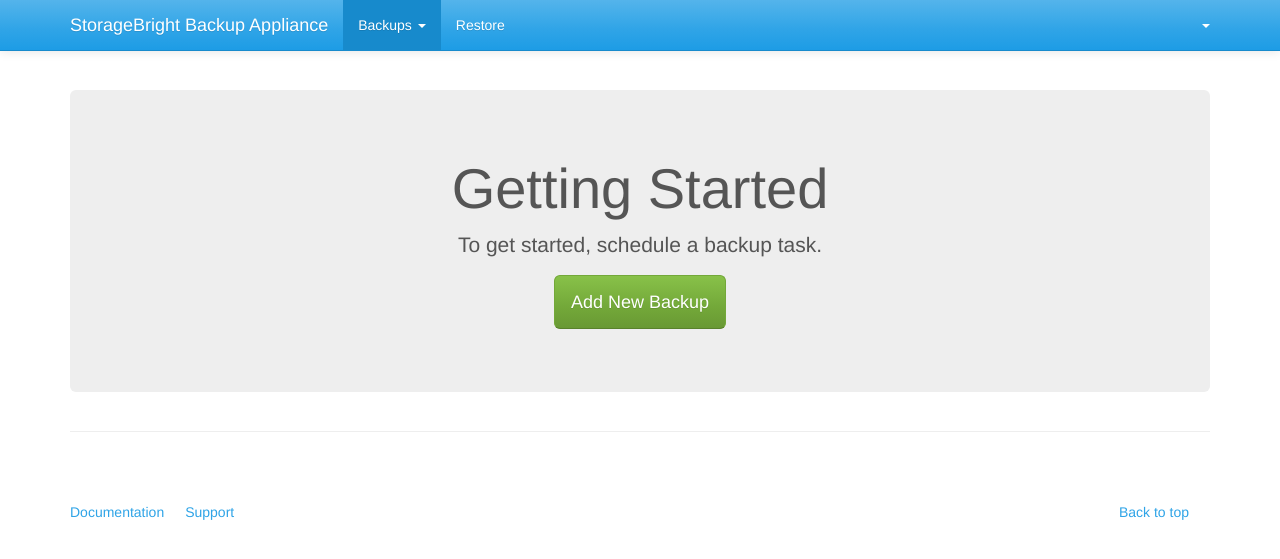
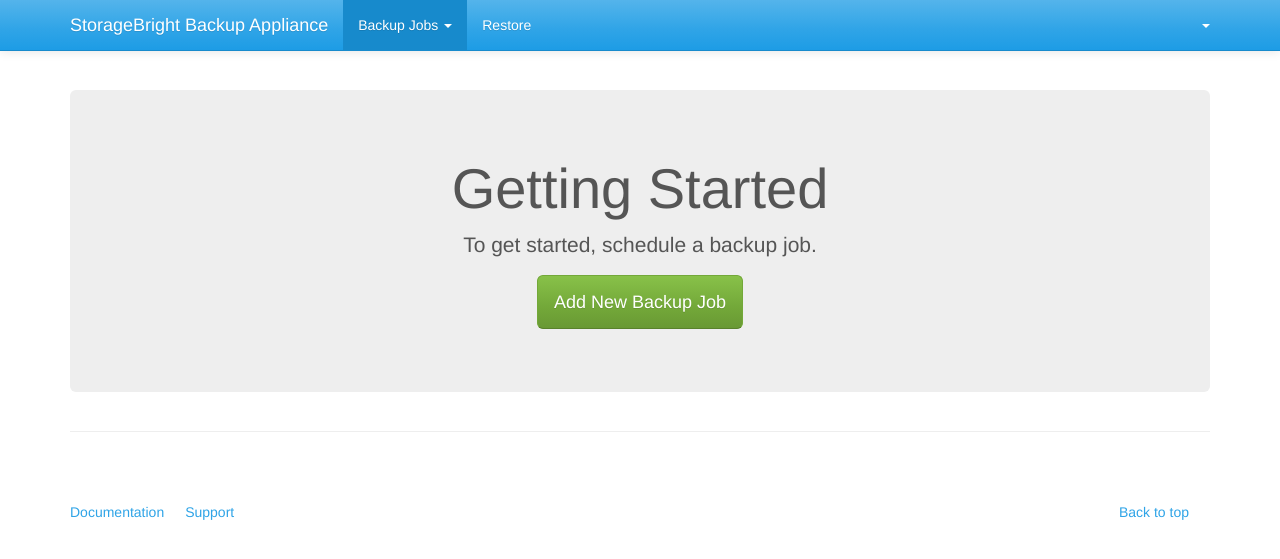
Before and after one commit to travcunn/storagebright-appliance, a Flask app: template app/templates/backups.html in a window 1280 px wide. Shown: the top 559 px of the page. Run offline with Flask 2, Linux system fonts and the light colour scheme; the template is opened without the code that fills it, so the values that code supplies are empty; some libraries are stand-ins or nearby versions.

Commit message:
Changed terminology from 'backup task' to 'backup job'

```diff
--- a/app/templates/backups.html
+++ b/app/templates/backups.html
@@ -15,11 +15,11 @@
     <ul class="nav navbar-nav">
 
       <li class="dropdown active">
-          <a href="#" class="dropdown-toggle" data-toggle="dropdown" role="button" aria-expanded="false">Backups <span class="caret"></span></a>
+          <a href="#" class="dropdown-toggle" data-toggle="dropdown" role="button" aria-expanded="false">Backup Jobs <span class="caret"></span></a>
           <ul class="dropdown-menu" role="menu">
             <li><a href="/backups">View All</a></li>
             <li class="divider"></li>
-            <li><a href="/backups/new">Add New Backup</a></li>
+            <li><a href="/backups/new">Add New Backup Job</a></li>
           </ul>
       </li>
 
@@ -107,8 +107,8 @@
   {% else %}
     <div class="jumbotron vertical-center">
         <h1>Getting Started</h1>
-        <p>To get started, schedule a backup task.</p>
-        <p><a class="btn btn-success btn-lg" href="/backups/new">Add New Backup</a></p>
+        <p>To get started, schedule a backup job.</p>
+        <p><a class="btn btn-success btn-lg" href="/backups/new">Add New Backup Job</a></p>
     </div>
   {% endif %}
 </div> <!-- end page-header -->
--- a/app/templates/new-backup.html
+++ b/app/templates/new-backup.html
@@ -15,11 +15,11 @@
     <ul class="nav navbar-nav">
 
       <li class="dropdown active">
-          <a href="#" class="dropdown-toggle" data-toggle="dropdown" role="button" aria-expanded="false">Backups <span class="caret"></span></a>
+          <a href="#" class="dropdown-toggle" data-toggle="dropdown" role="button" aria-expanded="false">Backup Jobs <span class="caret"></span></a>
           <ul class="dropdown-menu" role="menu">
             <li><a href="/backups">View All</a></li>
             <li class="divider"></li>
-            <li><a href="/backups/new">Add New Backup</a></li>
+            <li><a href="/backups/new">Add New Backup Jobs</a></li>
           </ul>
       </li>
 
--- a/app/views.py
+++ b/app/views.py
@@ -50,7 +50,7 @@ def new_backup():
         db.session.add(new_backup)
         db.session.commit()
 
-        flash("Backup task was created successfully.", "success")
+        flash("Backup job was created successfully.", "success")
         return redirect(url_for('index'))
 
     return render_template('new-backup.html', title='New Backup',
@@ -68,7 +68,7 @@ def delete_backup(backup_id):
         Backup.query.filter(Backup.id==backup_id).delete()
         db.session.commit()
 
-        flash("Backup task was deleted successfully.", "success")
+        flash("Backup job was deleted successfully.", "success")
         return redirect(url_for('index'))
 
     return render_template('delete-backup.html', title='Delete Backup',
```
Also changed, not shown: app/templates/delete-backup.html (+3 -6 lines), tests/test_views.py (+3 -3 lines), app.db.
